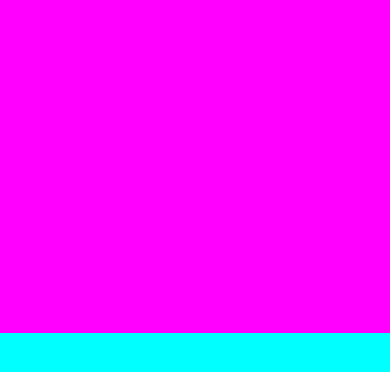
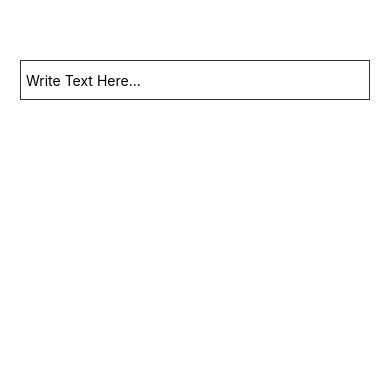
Before and after one commit to frankluongo/LUT-React-Native-For-Everyone, a React Native app: screen / in a window 390 px wide. Shown: the part 342-714 px from the top of the page. Built offline with nearby package versions, Linux system fonts and the light colour scheme.

Commit message:
7: Built-in Components - Working with Text Input

```diff
--- a/App.js
+++ b/App.js
@@ -1,15 +1,14 @@
 import React from 'react';
-import { StyleSheet, Text, View } from 'react-native';
-
+import { StyleSheet, TextInput, Text, View } from 'react-native';
 
 // npm run ios and npm run android
+// facebook.github.io for react native documentation
 
 export default class App extends React.Component {
   render() {
     return (
       <View style={styles.container}>
-        <View style={styles.view1}></View>
-        <View style={styles.view2}></View>
+        <TextInput placeholder="Write Text Here..." style={styles.input} />
       </View>
     );
   }
@@ -18,10 +17,10 @@ export default class App extends React.Component {
 const styles = StyleSheet.create({
   container: {
     flex: 1,
-    // flexDirection: 'row',
     backgroundColor: '#ffffff',
     alignItems: 'center',
     justifyContent: 'center',
+    padding: 20
   },
   heading: {
     fontSize: 32
@@ -29,16 +28,11 @@ const styles = StyleSheet.create({
   body: {
     fontSize: 24
   },
-  view1: {
-    backgroundColor: '#ff00ff',
-    height: 100,
+  input: {
+    height: 40,
     width: '100%',
-    flex: 4
-  },
-  view2: {
-    backgroundColor: '#00ffff',
-    height: 100,
-    width: '100%',
-    flex: 1
+    borderColor: '#333',
+    borderWidth: 1,
+    padding: 5
   }
 });
```
